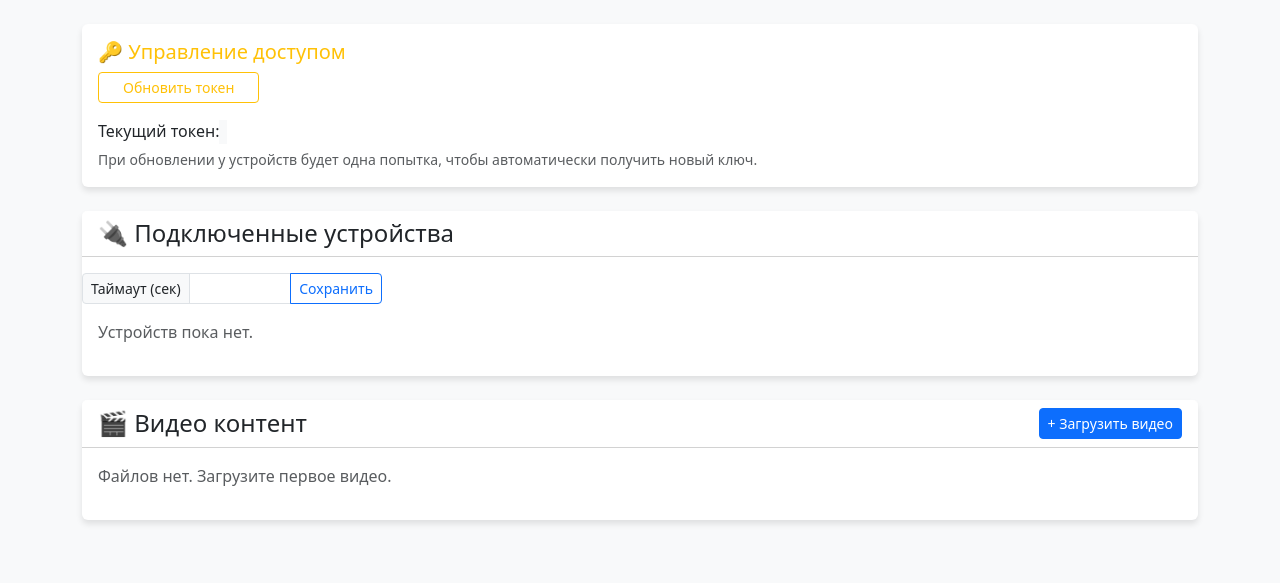
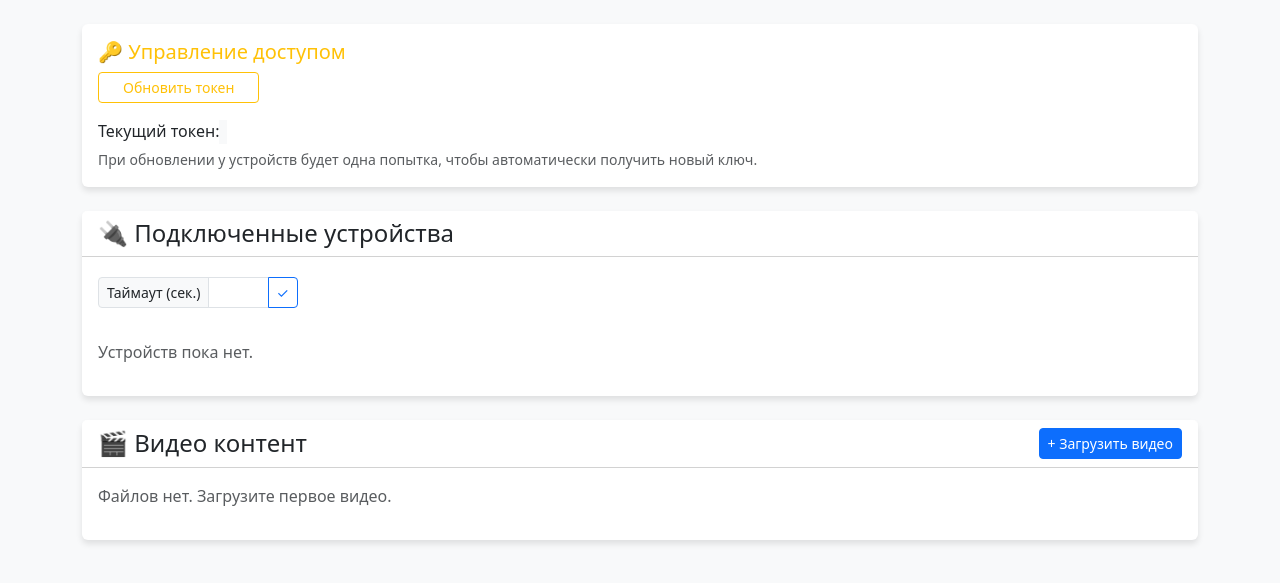
Before and after one commit to IRONINBEAT/media_content_distribution_system, a FastAPI app: template backend/templates/dashboard.html in a window 1280 px wide. Shown: the part 56-639 px from the top of the page. Run offline with FastAPI, Linux system fonts and the light colour scheme; the template is opened without the code that fills it, so the values that code supplies are empty.

Commit message:
little interface fixes

```diff
--- a/backend/templates/dashboard.html
+++ b/backend/templates/dashboard.html
@@ -22,13 +22,15 @@
     <div class="card-header bg-white d-flex justify-content-between align-items-center">
         <h4 class="mb-0">🔌 Подключенные устройства</h4>
     </div>
-    <form method="post" action="/web/user/update-timeout" class="mt-3">
-        <div class="input-group input-group-sm" style="max-width: 300px;">
-            <span class="input-group-text">Таймаут (сек)</span>
-            <input type="number" name="timeout" class="form-control" value="{{ user.heartbeat_timeout }}">
-            <button class="btn btn-outline-primary" type="submit">Сохранить</button>
-        </div>
-    </form>
+    <div class="card-body">
+        <form method="post" action="/web/user/update-timeout" class="mt-1">
+            <div class="input-group input-group-sm" style="max-width: 200px;">
+                <span class="input-group-text">Таймаут (сек.)</span>
+                <input type="number" name="timeout" class="form-control" value="{{ user.heartbeat_timeout }}">
+                <button class="btn btn-outline-primary" type="submit">✓</button>
+            </div>
+        </form>
+    </div>
     <div class="card-body">
         {% if devices %}
         <div class="table-responsive">
@@ -64,7 +66,7 @@
                                 {% else %}
                                 <span class="badge bg-danger"
                                     title="Не отвечает с: {{ dev.last_heartbeat.strftime('%H:%M:%S') }}">
-                                    ● Offline
+                                    X Offline
                                 </span>
                                 {% endif %}
                                 {% else %}
```
Also changed, not shown: backend/signage.db.
